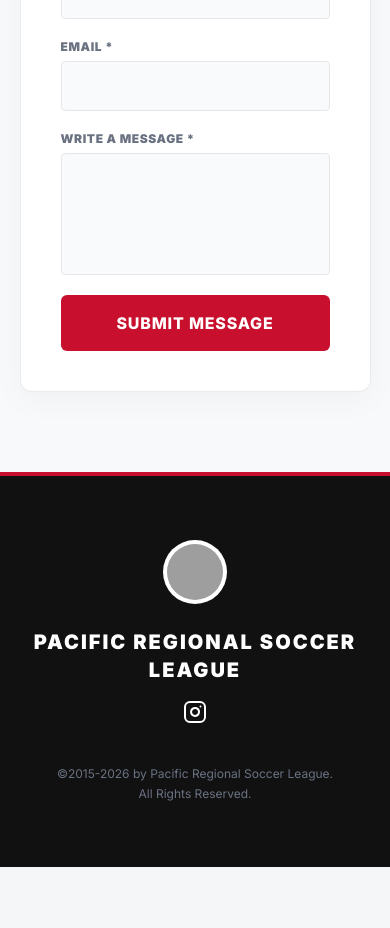
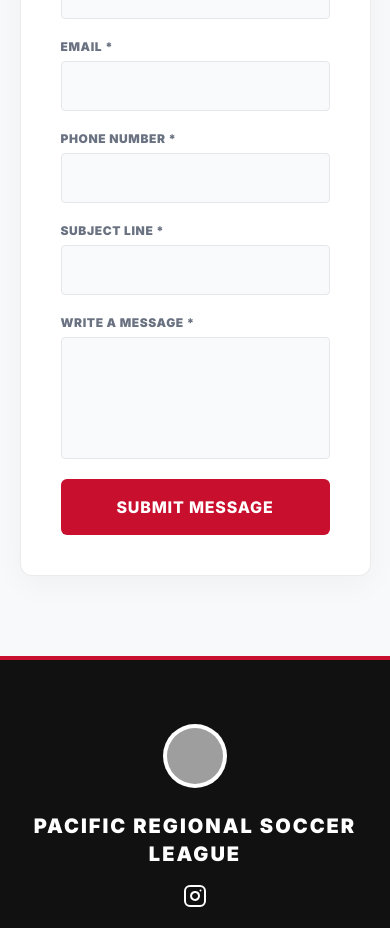
Before and after one commit to socalcustomcanopies/pacificregionalsoccer, a React (Vite) app: page / in a window 390 px wide. Shown: the part 7020-7948 px from the top of the page. Before the commit the page ends 7887 px from the top, so only its background shows below. Built offline with nearby package versions, Linux system fonts and the light colour scheme; grey boxes are pictures that could not be loaded; a web font is replaced by a local one.

Commit message:
feat: make phone and subject required in contact form
Update validation logic in the frontend and backend to require phone number and subject line fields for contact form submissions.

```diff
--- a/server.ts
+++ b/server.ts
@@ -552,10 +552,10 @@ async function startServer() {
         const message = String(body.message || '').trim();
         const submittedAt = new Date().toISOString();
 
-        if (!name || !email || !message) {
+        if (!name || !email || !phone || !subject || !message) {
           res.status(400).json({
             ok: false,
-            error: 'Please fill in all required fields (Name, Email, and Message).'
+            error: 'Please fill in all required fields (Name, Email, Phone Number, Subject Line, and Message).'
           });
           return;
         }
--- a/src/pages/Home.tsx
+++ b/src/pages/Home.tsx
@@ -21,7 +21,7 @@ export default function Home() {
   const [isMobileMenuOpen, setIsMobileMenuOpen] = useState(false);
   const [showScrollTop, setShowScrollTop] = useState(false);
 
-  const [formData, setFormData] = useState({ name: '', email: '', message: '', website: '' });
+  const [formData, setFormData] = useState({ name: '', email: '', phone: '', subject: '', message: '', website: '' });
   const [formStatus, setFormStatus] = useState<'idle' | 'submitting' | 'success' | 'error'>('idle');
   const [formErrorMessage, setFormErrorMessage] = useState('');
 
@@ -33,6 +33,8 @@ export default function Home() {
     const payload = {
       name: formData.name.trim(),
       email: formData.email.trim(),
+      phone: formData.phone.trim(),
+      subject: formData.subject.trim(),
       message: formData.message.trim(),
       website: formData.website
     };
@@ -59,7 +61,7 @@ export default function Home() {
       }
 
       setFormStatus('success');
-      setFormData({ name: '', email: '', message: '', website: '' });
+      setFormData({ name: '', email: '', phone: '', subject: '', message: '', website: '' });
     } catch (err) {
       console.error('Contact form submission error:', err);
       setFormStatus('error');
@@ -679,7 +681,7 @@ export default function Home() {
                 </div>
 
                 <div className="flex flex-col gap-1.5">
-                  <label className="text-xs font-black uppercase tracking-wider text-gray-500">Email *</label>
+                  <label htmlFor="email" className="text-xs font-black uppercase tracking-wider text-gray-500">Email *</label>
                   <input
                     type="email"
                     id="email"
@@ -691,7 +693,31 @@ export default function Home() {
                 </div>
 
                 <div className="flex flex-col gap-1.5">
-                  <label className="text-xs font-black uppercase tracking-wider text-gray-500">Write a Message *</label>
+                  <label htmlFor="phone" className="text-xs font-black uppercase tracking-wider text-gray-500">Phone Number *</label>
+                  <input
+                    type="tel"
+                    id="phone"
+                    required
+                    value={formData.phone}
+                    onChange={(e) => setFormData({ ...formData, phone: e.target.value })}
+                    className="bg-gray-50 border border-gray-200 p-3 rounded focus:ring-2 focus:ring-[#C8102E] transition-all outline-none"
+                  />
+                </div>
+
+                <div className="flex flex-col gap-1.5">
+                  <label htmlFor="subject" className="text-xs font-black uppercase tracking-wider text-gray-500">Subject Line *</label>
+                  <input
+                    type="text"
+                    id="subject"
+                    required
+                    value={formData.subject}
+                    onChange={(e) => setFormData({ ...formData, subject: e.target.value })}
+                    className="bg-gray-50 border border-gray-200 p-3 rounded focus:ring-2 focus:ring-[#C8102E] transition-all outline-none"
+                  />
+                </div>
+
+                <div className="flex flex-col gap-1.5">
+                  <label htmlFor="message" className="text-xs font-black uppercase tracking-wider text-gray-500">Write a Message *</label>
                   <textarea
                     id="message"
                     required
--- a/src/worker/index.ts
+++ b/src/worker/index.ts
@@ -883,9 +883,9 @@ async function handleContactPost(
     const subject = sanitizeSingleLine(String(body.subject || ''));
     const message = String(body.message || '').trim();
 
-    if (!name || !email || !message) {
-      return jsonWithCors(
-        { ok: false, error: 'Please provide your name, email address, and message.' },
+    if (!name || !email || !phone || !subject || !message) {
+      return jsonWithCors(
+        { ok: false, error: 'Please provide your name, email address, phone number, subject line, and message.' },
         400,
         request,
         requestUrl,
```
